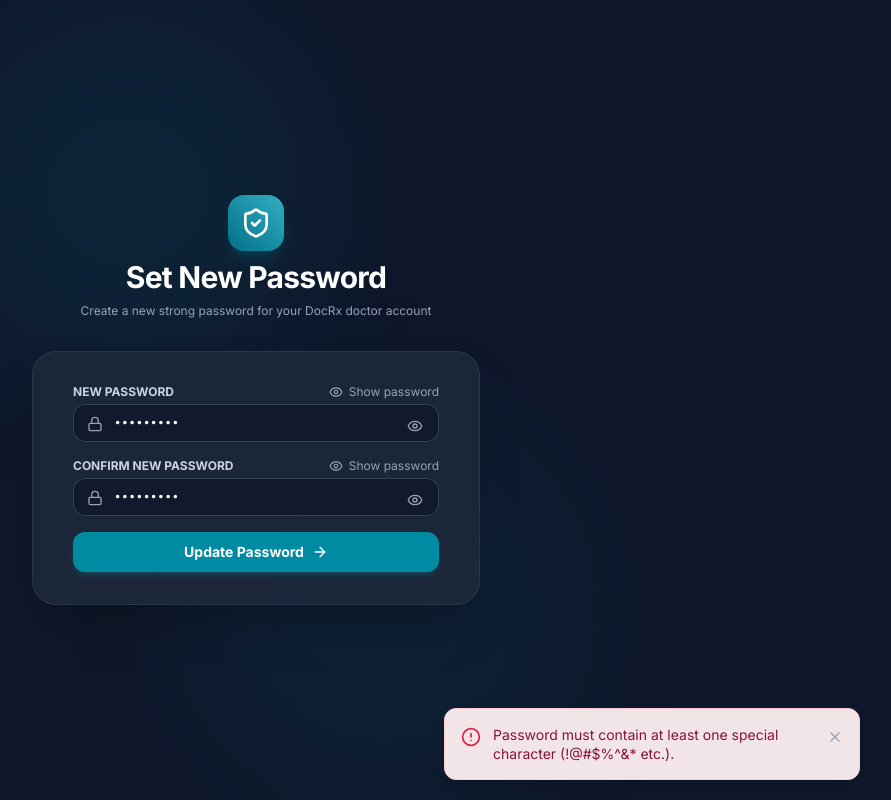
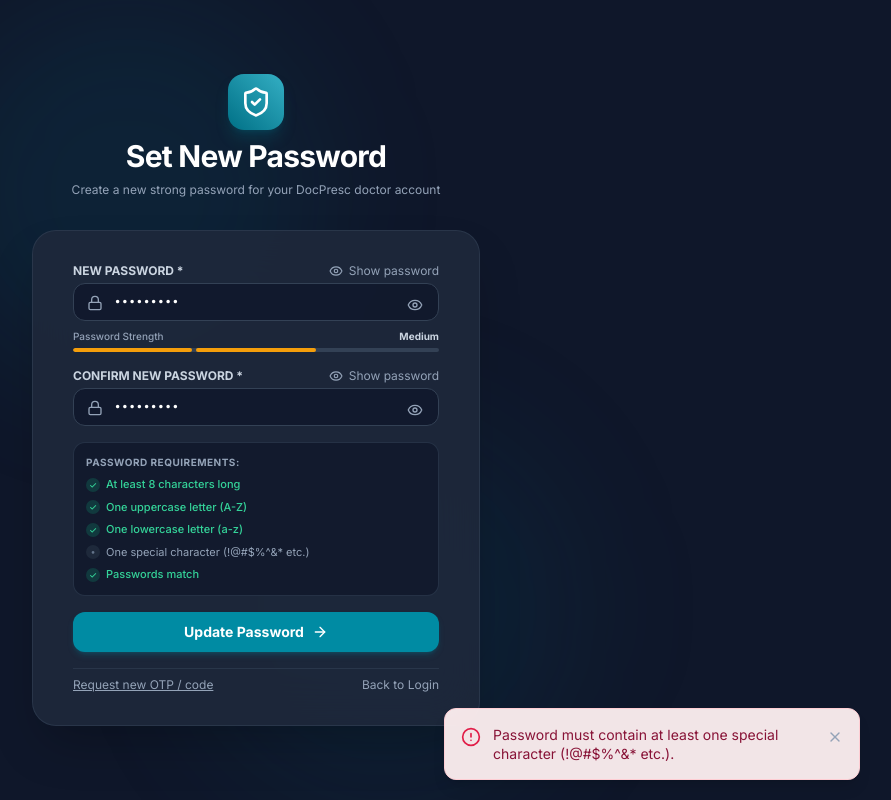
Before and after one commit to SamiumBashir/docPresc, a React (Vite) app in the folder frontend/: page /reset-password/1 in a window 1280 px wide. Both pictures are taken after typing "Sample123", "Sample123" into the empty fields and a click on the button "Update Password". Shown: the whole page, without its empty margins (384-1275 px from the left). Built offline with nearby package versions, Linux system fonts and the light colour scheme.

Commit message:
feat(ui): modernize ResetPassword view with DocPresc branding and recovery links

```diff
--- a/frontend/src/pages/Auth/ResetPassword.tsx
+++ b/frontend/src/pages/Auth/ResetPassword.tsx
@@ -70,6 +70,21 @@ export const ResetPassword: React.FC = () => {
     }
   };
 
+  const getPasswordStrength = (pwd: string) => {
+    if (!pwd) return { score: 0, label: '', color: '' };
+    let score = 0;
+    if (pwd.length >= 8) score++;
+    if (/[A-Z]/.test(pwd) && /[a-z]/.test(pwd)) score++;
+    if (/\d/.test(pwd)) score++;
+    if (/[^A-Za-z0-9]/.test(pwd)) score++;
+
+    if (score <= 2) return { score: 1, label: 'Weak', color: 'bg-rose-500' };
+    if (score <= 3) return { score: 2, label: 'Medium', color: 'bg-amber-500' };
+    return { score: 3, label: 'Strong', color: 'bg-emerald-500' };
+  };
+
+  const strength = getPasswordStrength(password);
+
   return (
     <div className="min-h-screen bg-slate-900 flex flex-col justify-center py-12 px-4 sm:px-6 lg:px-8 relative overflow-hidden">
       {/* Background glow effects */}
@@ -82,7 +97,7 @@ export const ResetPassword: React.FC = () => {
         </div>
         <h2 className="text-3xl font-black text-white tracking-tight">Set New Password</h2>
         <p className="text-xs text-slate-400">
-          Create a new strong password for your DocRx doctor account
+          Create a new strong password for your DocPresc doctor account
         </p>
       </div>
 
@@ -93,7 +108,7 @@ export const ResetPassword: React.FC = () => {
               <div>
                 <div className="flex items-center justify-between mb-1">
                   <label className="block text-xs font-bold text-slate-300 uppercase">
-                    New Password
+                    New Password *
                   </label>
                   <button
                     type="button"
@@ -113,7 +128,7 @@ export const ResetPassword: React.FC = () => {
                     required
                     value={password}
                     onChange={(e) => setPassword(e.target.value)}
-                    placeholder="Min 6 characters"
+                    placeholder="Min 8 characters (e.g. Doctor123!)"
                     className="w-full pl-10 pr-11 py-2.5 bg-slate-900/80 border border-slate-700 rounded-xl text-white text-xs placeholder:text-slate-500 focus:outline-none focus:ring-2 focus:ring-medical-500/30 focus:border-medical-500 font-mono"
                   />
                   <button
@@ -126,12 +141,39 @@ export const ResetPassword: React.FC = () => {
                     {showPassword ? <EyeOff className="w-4 h-4" /> : <Eye className="w-4 h-4" />}
                   </button>
                 </div>
+
+                {/* Password Strength Indicator */}
+                {password && (
+                  <div className="mt-2 space-y-1">
+                    <div className="flex items-center justify-between text-[10px] text-slate-400 font-medium">
+                      <span>Password Strength</span>
+                      <span className="font-bold text-slate-300">{strength.label}</span>
+                    </div>
+                    <div className="w-full h-1 bg-slate-700 rounded-full overflow-hidden flex gap-1">
+                      <div
+                        className={`h-full rounded-full transition-all duration-300 ${
+                          strength.score >= 1 ? strength.color : 'bg-transparent'
+                        } flex-1`}
+                      />
+                      <div
+                        className={`h-full rounded-full transition-all duration-300 ${
+                          strength.score >= 2 ? strength.color : 'bg-transparent'
+                        } flex-1`}
+                      />
+                      <div
+                        className={`h-full rounded-full transition-all duration-300 ${
+                          strength.score >= 3 ? strength.color : 'bg-transparent'
+                        } flex-1`}
+                      />
+                    </div>
+                  </div>
+                )}
               </div>
 
               <div>
                 <div className="flex items-center justify-between mb-1">
                   <label className="block text-xs font-bold text-slate-300 uppercase">
-                    Confirm New Password
+                    Confirm New Password *
                   </label>
                   <button
                     type="button"
@@ -166,10 +208,49 @@ export const ResetPassword: React.FC = () => {
                 </div>
               </div>
 
+              {/* Real-time Password Rules Checklist */}
+              <div className="mt-2.5 p-3 bg-slate-900/70 border border-slate-700/60 rounded-xl space-y-1.5 text-[11px]">
+                <div className="text-[10px] uppercase font-bold text-slate-400 tracking-wider mb-1">
+                  Password Requirements:
+                </div>
+                <div className={`flex items-center gap-1.5 transition-colors ${password.length >= 8 ? 'text-emerald-400 font-medium' : 'text-slate-400'}`}>
+                  <div className={`w-3.5 h-3.5 rounded-full flex items-center justify-center text-[9px] ${password.length >= 8 ? 'bg-emerald-500/20 text-emerald-400' : 'bg-slate-800 text-slate-500'}`}>
+                    {password.length >= 8 ? '✓' : '•'}
+                  </div>
+                  <span>At least 8 characters long</span>
+                </div>
+                <div className={`flex items-center gap-1.5 transition-colors ${/[A-Z]/.test(password) ? 'text-emerald-400 font-medium' : 'text-slate-400'}`}>
+                  <div className={`w-3.5 h-3.5 rounded-full flex items-center justify-center text-[9px] ${/[A-Z]/.test(password) ? 'bg-emerald-500/20 text-emerald-400' : 'bg-slate-800 text-slate-500'}`}>
+                    {/[A-Z]/.test(password) ? '✓' : '•'}
+                  </div>
+                  <span>One uppercase letter (A-Z)</span>
+                </div>
+                <div className={`flex items-center gap-1.5 transition-colors ${/[a-z]/.test(password) ? 'text-emerald-400 font-medium' : 'text-slate-400'}`}>
+                  <div className={`w-3.5 h-3.5 rounded-full flex items-center justify-center text-[9px] ${/[a-z]/.test(password) ? 'bg-emerald-500/20 text-emerald-400' : 'bg-slate-800 text-slate-500'}`}>
+                    {/[a-z]/.test(password) ? '✓' : '•'}
+                  </div>
+                  <span>One lowercase letter (a-z)</span>
+                </div>
+                <div className={`flex items-center gap-1.5 transition-colors ${/[^A-Za-z0-9]/.test(password) ? 'text-emerald-400 font-medium' : 'text-slate-400'}`}>
+                  <div className={`w-3.5 h-3.5 rounded-full flex items-center justify-center text-[9px] ${/[^A-Za-z0-9]/.test(password) ? 'bg-emerald-500/20 text-emerald-400' : 'bg-slate-800 text-slate-500'}`}>
+                    {/[^A-Za-z0-9]/.test(password) ? '✓' : '•'}
+                  </div>
+                  <span>One special character (!@#$%^&* etc.)</span>
+                </div>
+                {confirmPassword && (
+                  <div className={`flex items-center gap-1.5 transition-colors ${password === confirmPassword ? 'text-emerald-400 font-medium' : 'text-rose-400 font-medium'}`}>
+                    <div className={`w-3.5 h-3.5 rounded-full flex items-center justify-center text-[9px] ${password === confirmPassword ? 'bg-emerald-500/20 text-emerald-400' : 'bg-rose-500/20 text-rose-400'}`}>
+                      {password === confirmPassword ? '✓' : '×'}
+                    </div>
+                    <span>{password === confirmPassword ? 'Passwords match' : 'Passwords do not match'}</span>
+                  </div>
+                )}
+              </div>
+
               <button
                 type="submit"
                 disabled={isLoading}
-                className="w-full py-2.5 bg-medical-500 hover:bg-medical-600 text-white font-bold rounded-xl text-sm shadow-md shadow-medical-500/25 transition-all flex items-center justify-center gap-2 hover:scale-[1.01] active:scale-[0.99] disabled:opacity-50 mt-2"
+                className="w-full py-2.5 bg-medical-500 hover:bg-medical-600 text-white font-bold rounded-xl text-sm shadow-md shadow-medical-500/25 transition-all flex items-center justify-center gap-2 hover:scale-[1.01] active:scale-[0.99] disabled:opacity-50 mt-2 cursor-pointer"
               >
                 {isLoading ? (
                   <span>Saving new password...</span>
@@ -180,6 +261,21 @@ export const ResetPassword: React.FC = () => {
                   </>
                 )}
               </button>
+
+              <div className="pt-2 text-center border-t border-slate-700/60 flex items-center justify-between text-xs text-slate-400">
+                <Link
+                  to="/forgot-password"
+                  className="hover:text-medical-400 transition-colors underline"
+                >
+                  Request new OTP / code
+                </Link>
+                <Link
+                  to="/login"
+                  className="hover:text-white transition-colors"
+                >
+                  Back to Login
+                </Link>
+              </div>
             </form>
           ) : (
             <div className="space-y-4 text-center py-4 animate-in fade-in">
@@ -195,9 +291,9 @@ export const ResetPassword: React.FC = () => {
 
               <Link
                 to="/login"
-                className="inline-flex items-center justify-center gap-2 w-full py-2.5 bg-emerald-600 hover:bg-emerald-700 text-white font-bold rounded-xl text-xs transition-colors"
+                className="inline-flex items-center justify-center gap-2 w-full py-2.5 bg-emerald-600 hover:bg-emerald-700 text-white font-bold rounded-xl text-xs transition-colors shadow-md shadow-emerald-600/30 hover:scale-[1.01] active:scale-[0.99]"
               >
-                <span>Proceed to Login</span>
+                <span>Proceed to Login (লগইন করুন)</span>
                 <ArrowRight className="w-4 h-4" />
               </Link>
             </div>
```
